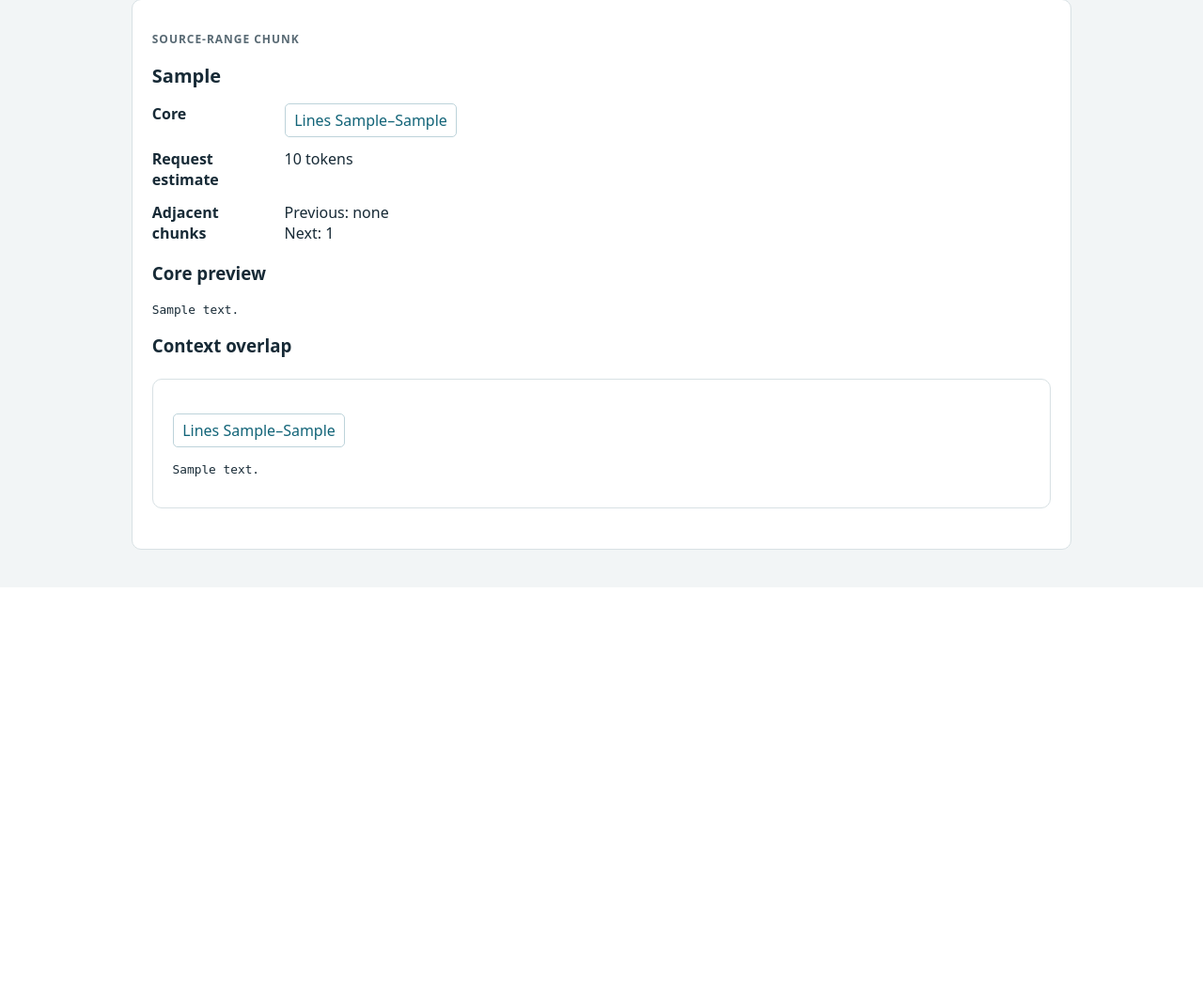
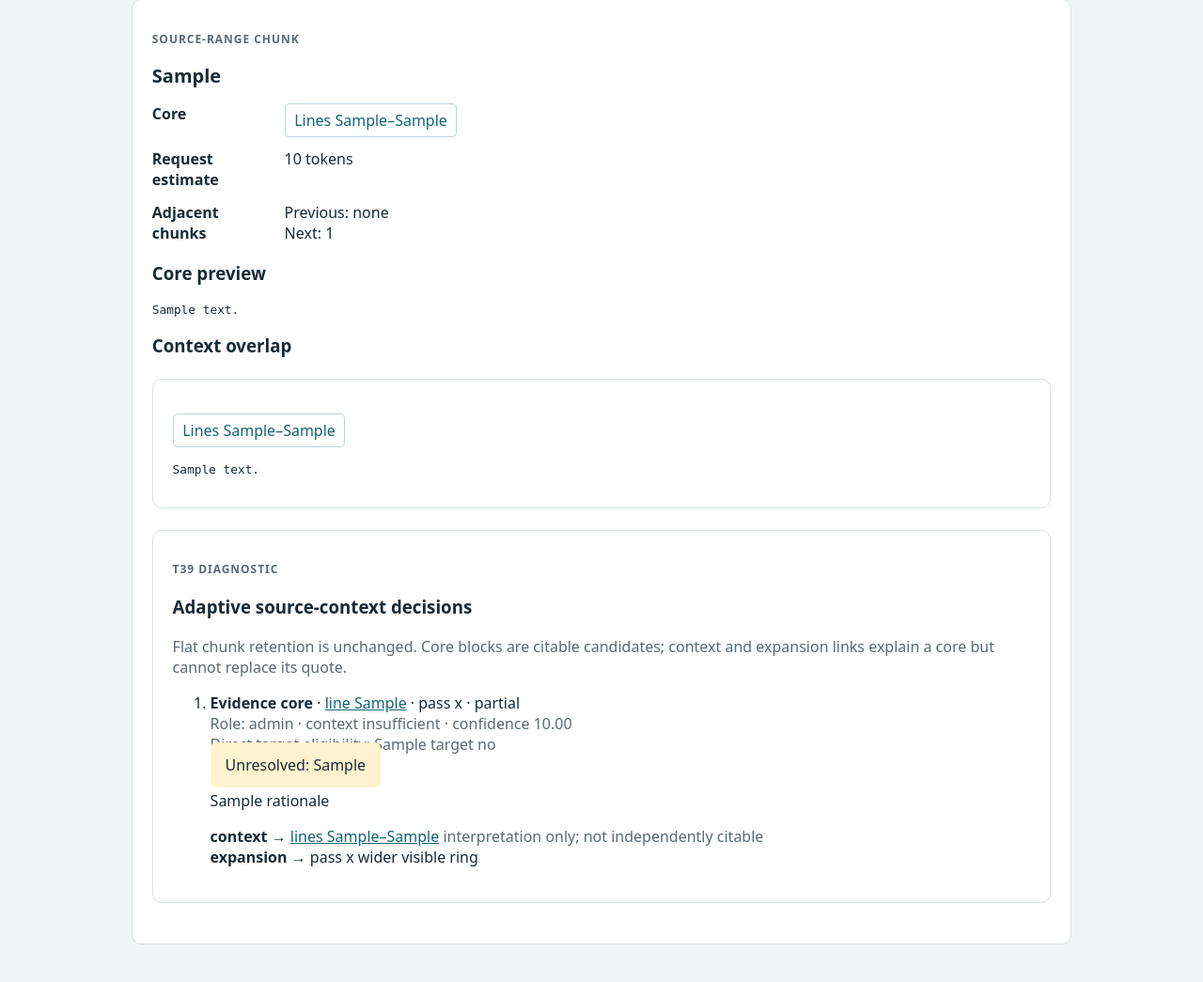
Before and after one commit to grkovalev/fast-agent, a FastAPI app: template src/profitlab/web/templates/v2_chunk.html in a window 1280 px wide. Shown: the part 204-1249 px from the top of the page at 94% size. Before the commit the page ends 829 px from the top, so only its background shows below. Run offline with FastAPI, Linux system fonts and the light colour scheme; the template is opened without the code that fills it: most values are stand-ins (such as "Sample title", 1, 10 or a date in 2020).

Commit message:
Add bounded T39 source context inspector

```diff
--- a/src/profitlab/web/app.py
+++ b/src/profitlab/web/app.py
@@ -230,6 +230,22 @@ def create_app(settings: Settings | None = None, *, ticker_picker_factory=None,
             if candidates:
                 value, label = max(candidates, key=lambda item: (item[0], item[1]))
                 finding_score_lookup[score.item_id] = {'label': label, 'score': value}
+        # T39 decisions are diagnostics beside flat chunk retention. Keep the
+        # exploration surface bounded to the chunks/findings currently displayed.
+        displayed_ranges = [item.core_range for item in chunks]
+        displayed_ranges.extend(item.source_range for item in findings)
+
+        def overlaps_displayed(source_range):
+            return any(
+                source_range.document_id == item.document_id and
+                source_range.source_hash == item.source_hash and
+                source_range.start_line <= item.end_line and item.start_line <= source_range.end_line
+                for item in displayed_ranges)
+
+        source_context_decisions = (
+            [item for item in pipeline.repo.source_context_decisions(run_id)
+             if overlaps_displayed(item.core_range)]
+            if stage in {'chunk', 'chunk_score', 'findings'} else [])
         result = {**state, 'selected': selected, 'page': page, 'canonical_refs': pipeline.repo.canonical_refs(run_id),
                   'outline_sections': outline, 'section_lookup': {x.section_id: x for x in outline},
                   'section_scores': pipeline.repo.scores(run_id, 'section_score', page=page) if stage == 'section_score' else [],
@@ -237,6 +253,7 @@ def create_app(settings: Settings | None = None, *, ticker_picker_factory=None,
                   'chunk_scores': pipeline.repo.scores(run_id, 'chunk_score', page=page) if stage == 'chunk_score' else [],
                   'chunk_score_summary': pipeline.repo.chunk_score_summary(run_id) if stage == 'chunk_score' else None,
                   'chunk_actions': [], 'findings': findings, 'finding_score_lookup': finding_score_lookup,
+                  'source_context_decisions': source_context_decisions,
                   'finding_summary': pipeline.repo.finding_summary(run_id) if stage == 'findings' else None,
                   'finding_actions': [], 'structured_facts': pipeline.repo.structured_facts(run_id, page=page) if stage in {'facts', 'evaluate'} else [],
                   'fact_summary': pipeline.repo.fact_summary(run_id) if stage == 'facts' else None,
@@ -325,7 +342,13 @@ def create_app(settings: Settings | None = None, *, ticker_picker_factory=None,
         return templates.TemplateResponse(request=request, name='v2_chunk.html', context={
             'run_id': run_id, 'chunk': item, 'section': section, 'document': document,
             'core_preview': document.slice(item.core_range)[:3000],
-            'context_previews': [(r, document.slice(r)[:1200]) for r in item.context_ranges]})
+            'context_previews': [(r, document.slice(r)[:1200]) for r in item.context_ranges],
+            'source_context_decisions': [decision for decision in pipeline.repo.source_context_decisions(run_id)
+                                         if decision.core_range.document_id == item.core_range.document_id and
+                                         decision.core_range.source_hash == item.core_range.source_hash and
+                                         decision.core_range.start_line <= item.core_range.end_line and
+                                         item.core_range.start_line <= decision.core_range.end_line],
+        })
 
     @app.get('/v2/runs/{run_id}/state')
     def state(run_id: str):
--- /dev/null
+++ b/src/profitlab/web/templates/_source_context_graph.html
@@ -0,0 +1,16 @@
+{% if source_context_decisions %}
+<section class="source-context-panel" aria-label="Adaptive source-context diagnostics">
+<p class="eyebrow">T39 diagnostic</p><h3>Adaptive source-context decisions</h3>
+<p class="muted">Flat chunk retention is unchanged. Core blocks are citable candidates; context and expansion links explain a core but cannot replace its quote.</p>
+<ol class="source-exploration-graph">
+{% for decision in source_context_decisions %}
+<li class="exploration-core"><strong>Evidence core</strong> · <a href="/v2/runs/{{ run.run_id if run else run_id }}/source?document={{ decision.core_range.document_id }}&page={{ ((decision.core_range.start_line - 1) // 100) + 1 }}#line-{{ decision.core_range.start_line }}">line {{ decision.core_range.start_line }}</a> · pass {{ decision.expansion_pass }} · {{ decision.state }}<br><span class="muted">Role: {{ decision.role }} · context {% if decision.context_sufficient is none %}partial{% elif decision.context_sufficient %}sufficient{% else %}insufficient{% endif %} · confidence {{ '%.2f' | format(decision.confidence) }}</span>
+{% if decision.target_eligibility %}<br><span class="muted">Direct target eligibility: {% for target, eligible in decision.target_eligibility.items() %}{{ target | replace('_', ' ') }} {{ 'yes' if eligible else 'no' }}{% if not loop.last %}; {% endif %}{% endfor %}</span>{% endif %}
+{% if decision.unresolved_fields %}<br><span class="notice">Unresolved: {{ decision.unresolved_fields | join(', ') }}</span>{% endif %}
+<p>{{ decision.rationale }}</p>
+{% for context_range in decision.context_ranges %}<div class="exploration-context"><strong>context →</strong> <a href="/v2/runs/{{ run.run_id if run else run_id }}/source?document={{ context_range.document_id }}&page={{ ((context_range.start_line - 1) // 100) + 1 }}#line-{{ context_range.start_line }}">lines {{ context_range.start_line }}–{{ context_range.end_line }}</a> <span class="muted">interpretation only; not independently citable</span></div>{% endfor %}
+{% if decision.expansion_pass %}<div class="exploration-expansion"><strong>expansion →</strong> pass {{ decision.expansion_pass }} wider visible ring</div>{% endif %}
+</li>
+{% endfor %}
+</ol></section>
+{% endif %}
--- a/src/profitlab/web/templates/v2_chunk.html
+++ b/src/profitlab/web/templates/v2_chunk.html
@@ -5,4 +5,5 @@
 <dt>Request estimate</dt><dd>{{ chunk.request_size_estimate }} tokens</dd><dt>Adjacent chunks</dt><dd>Previous: {{ chunk.previous_chunk_id or 'none' }}<br>Next: {{ chunk.next_chunk_id or 'none' }}</dd></dl>
 <h3>Core preview</h3><pre>{{ core_preview }}</pre>
 {% if context_previews %}<h3>Context overlap</h3>{% for source_range, preview in context_previews %}<section><p><a class="source-action" href="/v2/runs/{{ run_id }}/source?document={{ source_range.document_id }}&page={{ ((source_range.start_line - 1) // 100) + 1 }}#line-{{ source_range.start_line }}">Lines {{ source_range.start_line }}–{{ source_range.end_line }}</a></p><pre>{{ preview }}</pre></section>{% endfor %}{% else %}<p class="muted">This is the first chunk in its selected section, so no preceding context is needed.</p>{% endif %}
+{% include "_source_context_graph.html" %}
 </section>{% endblock %}
```
Also changed, not shown: docs/PROGRESS.md (+9 -4 lines), src/profitlab/web/templates/v2_workspace.html (+1 -0 lines), tests/task_gates/test_t39.py (+31 -0 lines).
